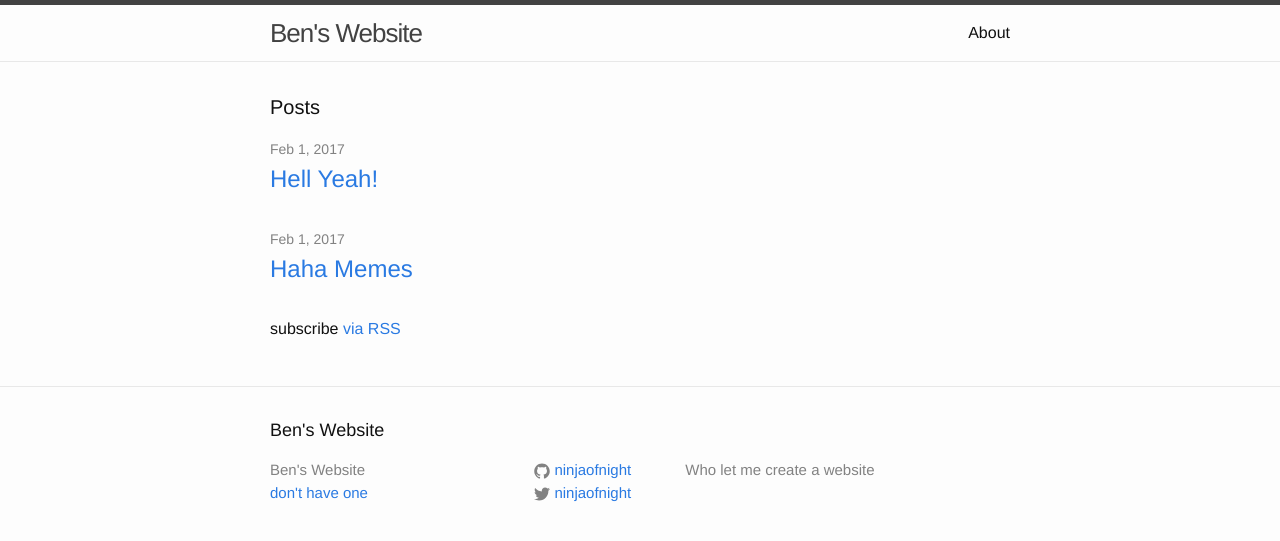
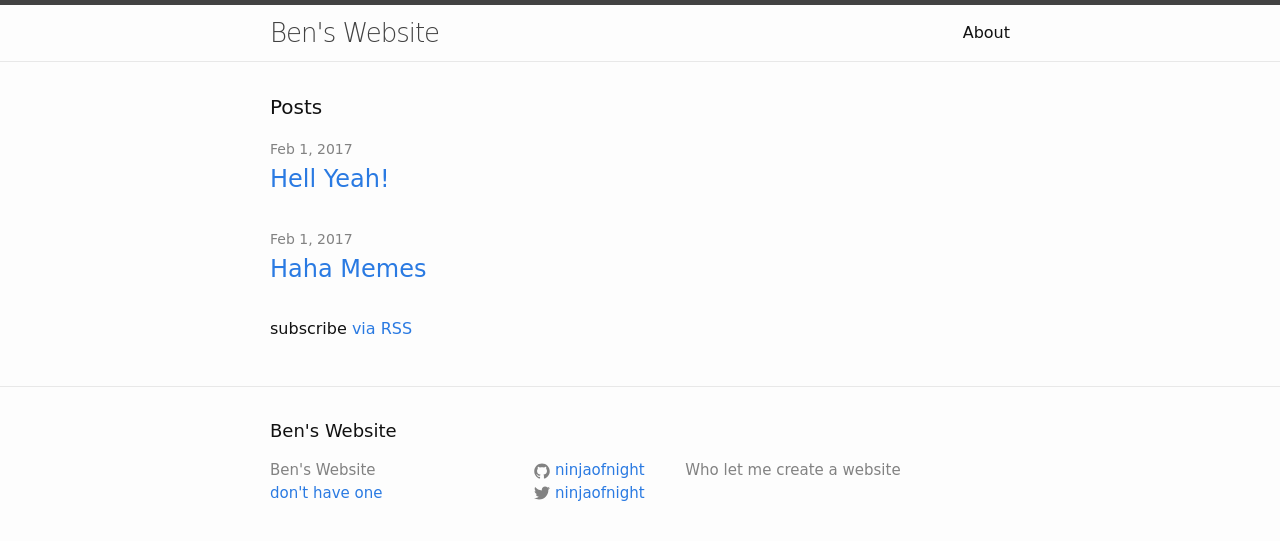
Before and after one commit to ninjaofnight/ninjaofnight.github.io, a Jekyll site: the page built from index.html, in a window 1280 px wide. Shown: the top 541 px of the page. Built offline with Jekyll 4.4.1, drawn with Linux system fonts in a browser that asks for light colours.

Commit message:
Update main.scss

```diff
--- a/css/main.scss
+++ b/css/main.scss
@@ -6,7 +6,7 @@
 
 
 // Our variables
-$base-font-family: "Helvetica Neue", Helvetica, Arial, sans-serif;
+$base-font-family: "Comic Sans MS";
 $base-font-size:   16px;
 $base-font-weight: 400;
 $small-font-size:  $base-font-size * 0.875;
```
